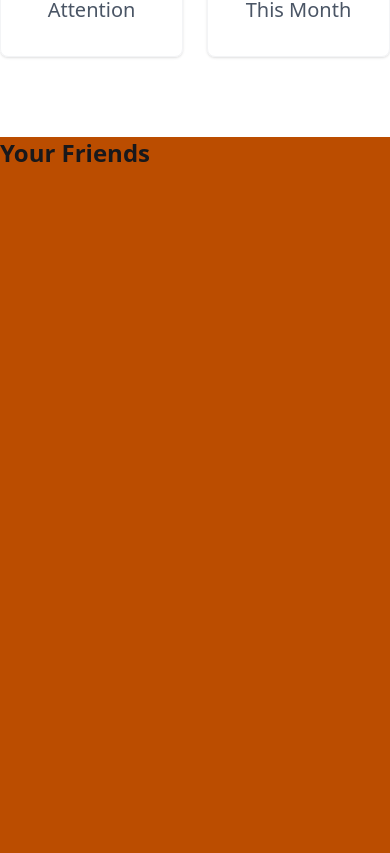
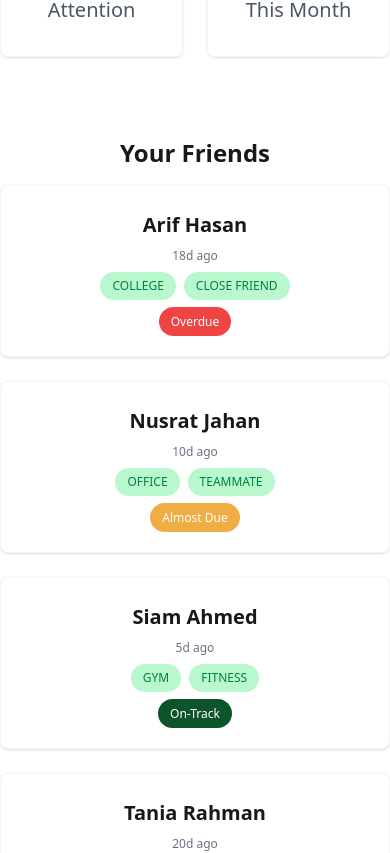
Before and after one commit to azim024471-netizen/assignment-7, a Next.js app: page / in a window 390 px wide. Shown: the part 859-1712 px from the top of the page. Built offline with nearby package versions, Linux system fonts and the light colour scheme.

Commit message:
Completed the friends section and added card

```diff
--- a/next.config.mjs
+++ b/next.config.mjs
@@ -2,6 +2,16 @@
 const nextConfig = {
   /* config options here */
   reactCompiler: true,
+  images: {
+    remotePatterns: [
+      {
+        protocol: 'https',
+        hostname: '**',
+        port: '',
+        pathname: '**',
+      },
+    ],
+  },
 
 };
 
--- /dev/null
+++ b/src/components/FriendsSection/FriendCard.jsx
@@ -0,0 +1,43 @@
+import Image from "next/image";
+
+const FriendCard = ({ friend }) => {
+    const { name, picture, days_since_contact, status, tags } = friend;
+
+
+
+    return (
+        <div className="bg-white rounded-lg p-6 shadow-sm flex flex-col items-center text-center border border-gray-100">
+
+
+
+            <div className="space-y-2">
+                <h4 className="text-[20px] font-semibold ">{name}</h4>
+            <p className="text-xs text-gray-500 ">{days_since_contact}d ago</p>
+
+
+            <div className="flex flex-wrap justify-center gap-2 ">
+                {tags.map((tag, index) => (
+                    <span
+                        key={index}
+                        className="bg-green-200 text-green-700 text-xs font-medium px-3 py-1.5 rounded-full "
+                    >
+                        {tag}
+                    </span>
+                ))}
+            </div>
+
+            <div>
+                <span className={`text-xs font-medium px-3 py-1.5 rounded-full text-white
+                 ${status === "Overdue" ? "bg-[#EF4444]" :
+                    status === "Almost Due" ? "bg-[#EFAD44]" :
+                    status === "On-Track" ? "bg-green-900" : ""
+
+                } `}>{status}</span>
+            </div>
+            </div>
+
+        </div>
+    );
+};
+
+export default FriendCard;
--- a/src/components/FriendsSection/FriendsSection.jsx
+++ b/src/components/FriendsSection/FriendsSection.jsx
@@ -1,15 +1,20 @@
-import React from 'react';
+import FriendCard from "./FriendCard";
 
-const FriendsSection = async() => {
-//     const res = await fetch()
-//     const friendsData = await res.json()
-//    console.log(friendsData)
+const FriendsSection = async () => {
+
+    const res = await fetch("http://localhost:3000/friendsData.json");
+    const friendsData = await res.json()
+    console.log(friendsData)
+
+
     return (
-        <div className='h-screen bg-amber-700 container mx-auto'>
-            <h3 className='font-semibold text-2xl'>Your Friends</h3>
+        <div className='h-screen  container mx-auto'>
+            <h3 className='font-semibold text-2xl mb-4 text-center md:text-left'>Your Friends</h3>
 
-            <div>
-
+            <div className="grid grid-cols-1 sm:grid-cols-2 md:grid-cols-3 lg:grid-cols-4 gap-6">
+                {
+                  friendsData.map(friend=> <FriendCard key={friend.id} friend={friend}> </FriendCard>)
+                }
             </div>
         </div>
     );
```
Also changed, not shown: public/friendsData.json (renamed from public/Friends-data/friendsData.json).
